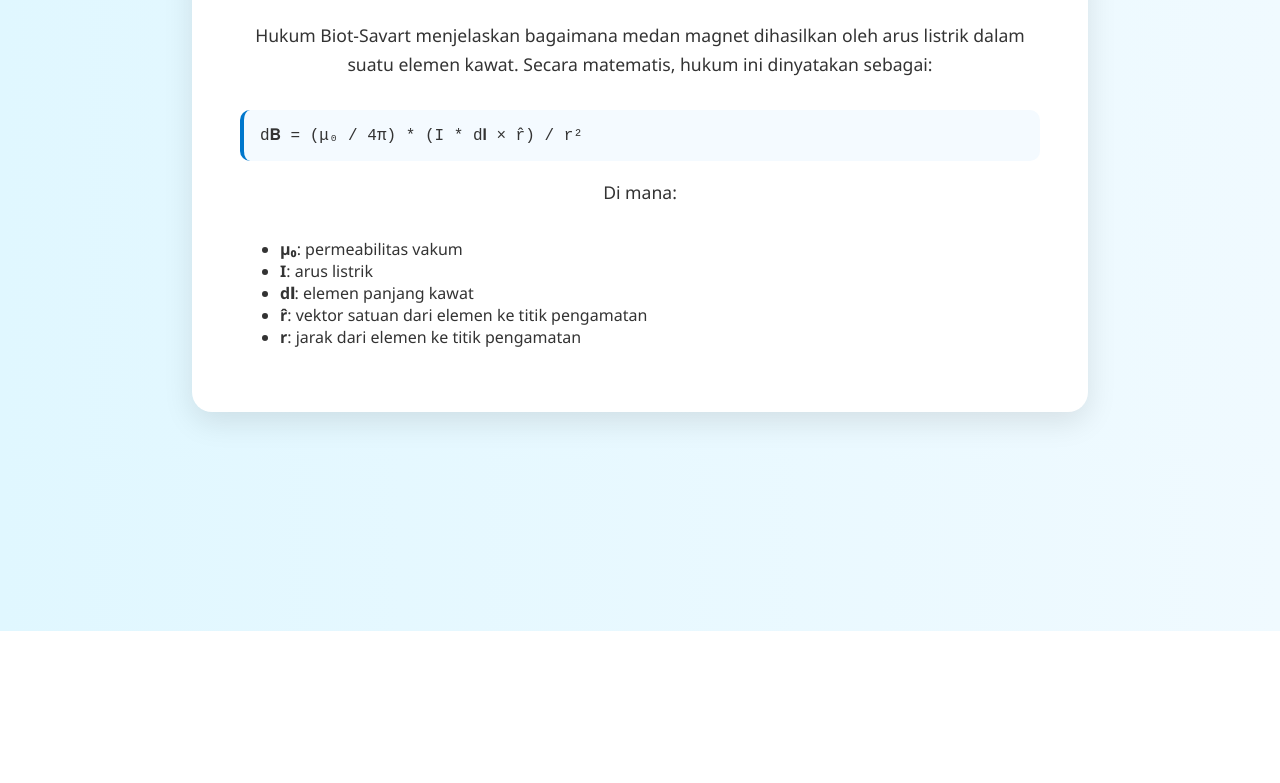
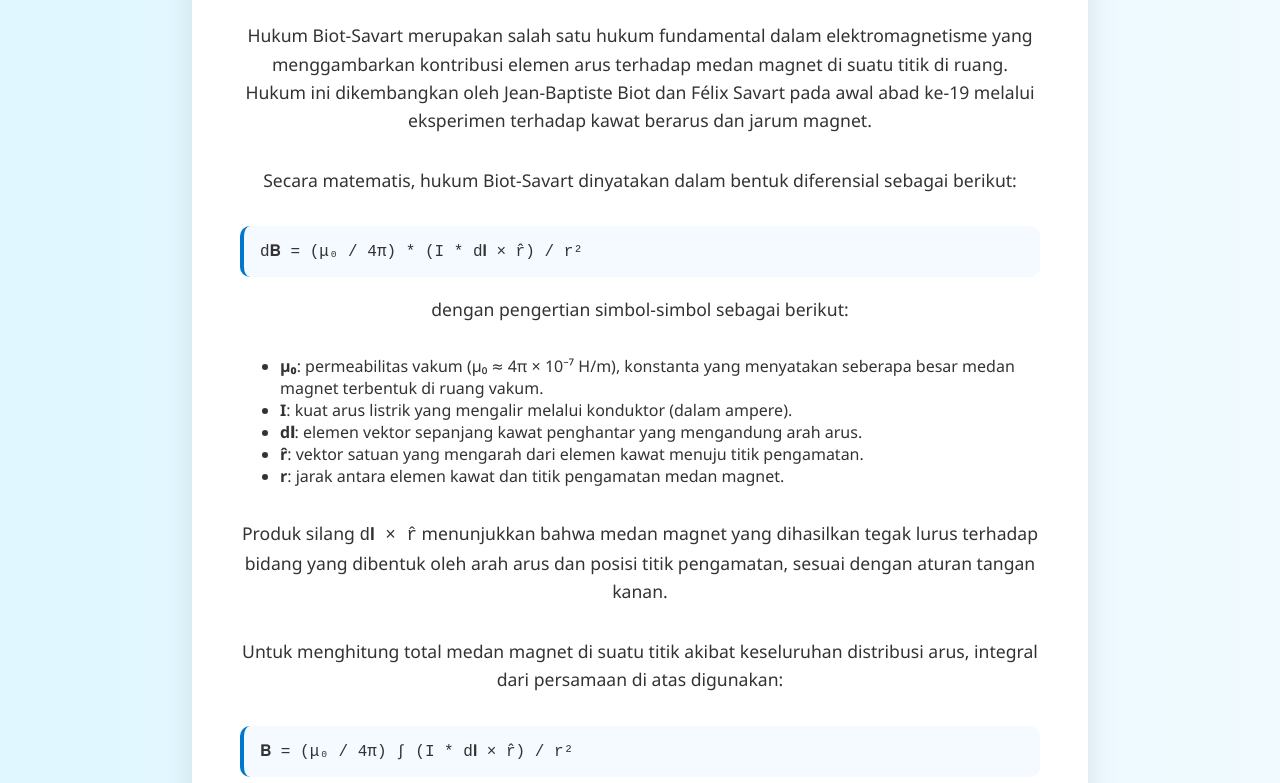
Before and after one commit to desabaru564/fisskom.github.io, a plain HTML site: page penjelasan/hukum-biot-savart.html in a window 1280 px wide. Shown: the part 169-952 px from the top of the page. Before the commit the page ends 800 px from the top, so only its background shows below. Drawn offline with Linux system fonts and the light colour scheme.

Commit message:
Update hukum-biot-savart.html

```diff
--- a/penjelasan/hukum-biot-savart.html
+++ b/penjelasan/hukum-biot-savart.html
@@ -16,19 +16,31 @@
   <main>
     <h1>Hukum Biot-Savart</h1>
     <p>
-      Hukum Biot-Savart menjelaskan bagaimana medan magnet dihasilkan oleh arus listrik dalam suatu elemen kawat.
-      Secara matematis, hukum ini dinyatakan sebagai:
+      Hukum Biot-Savart merupakan salah satu hukum fundamental dalam elektromagnetisme yang menggambarkan kontribusi elemen arus terhadap medan magnet di suatu titik di ruang. Hukum ini dikembangkan oleh Jean-Baptiste Biot dan Félix Savart pada awal abad ke-19 melalui eksperimen terhadap kawat berarus dan jarum magnet.
+    </p>
+    <p>
+      Secara matematis, hukum Biot-Savart dinyatakan dalam bentuk diferensial sebagai berikut:
     </p>
     <pre><code>d𝐁 = (μ₀ / 4π) * (I * d𝐥 × r̂) / r²</code></pre>
     <p>
-      Di mana:
+      dengan pengertian simbol-simbol sebagai berikut:
       <ul>
-        <li><strong>μ₀</strong>: permeabilitas vakum</li>
-        <li><strong>I</strong>: arus listrik</li>
-        <li><strong>d𝐥</strong>: elemen panjang kawat</li>
-        <li><strong>r̂</strong>: vektor satuan dari elemen ke titik pengamatan</li>
-        <li><strong>r</strong>: jarak dari elemen ke titik pengamatan</li>
+        <li><strong>μ₀</strong>: permeabilitas vakum (μ₀ ≈ 4π × 10⁻⁷ H/m), konstanta yang menyatakan seberapa besar medan magnet terbentuk di ruang vakum.</li>
+        <li><strong>I</strong>: kuat arus listrik yang mengalir melalui konduktor (dalam ampere).</li>
+        <li><strong>d𝐥</strong>: elemen vektor sepanjang kawat penghantar yang mengandung arah arus.</li>
+        <li><strong>r̂</strong>: vektor satuan yang mengarah dari elemen kawat menuju titik pengamatan.</li>
+        <li><strong>r</strong>: jarak antara elemen kawat dan titik pengamatan medan magnet.</li>
       </ul>
+    </p>
+    <p>
+      Produk silang <code>d𝐥 × r̂</code> menunjukkan bahwa medan magnet yang dihasilkan tegak lurus terhadap bidang yang dibentuk oleh arah arus dan posisi titik pengamatan, sesuai dengan aturan tangan kanan.
+    </p>
+    <p>
+      Untuk menghitung total medan magnet di suatu titik akibat keseluruhan distribusi arus, integral dari persamaan di atas digunakan:
+    </p>
+    <pre><code>𝐁 = (μ₀ / 4π) ∫ (I * d𝐥 × r̂) / r²</code></pre>
+    <p>
+      Hukum Biot-Savart sangat penting dalam perhitungan medan magnet yang dihasilkan oleh konfigurasi arus kompleks, seperti loop melingkar, solenoida, atau penghantar berbentuk sembarang, terutama dalam kasus-kasus statis atau kuasistatis sebelum hukum Ampère-Maxwell diterapkan secara lebih umum dalam kerangka persamaan Maxwell.
     </p>
   </main>
 </body>
```
